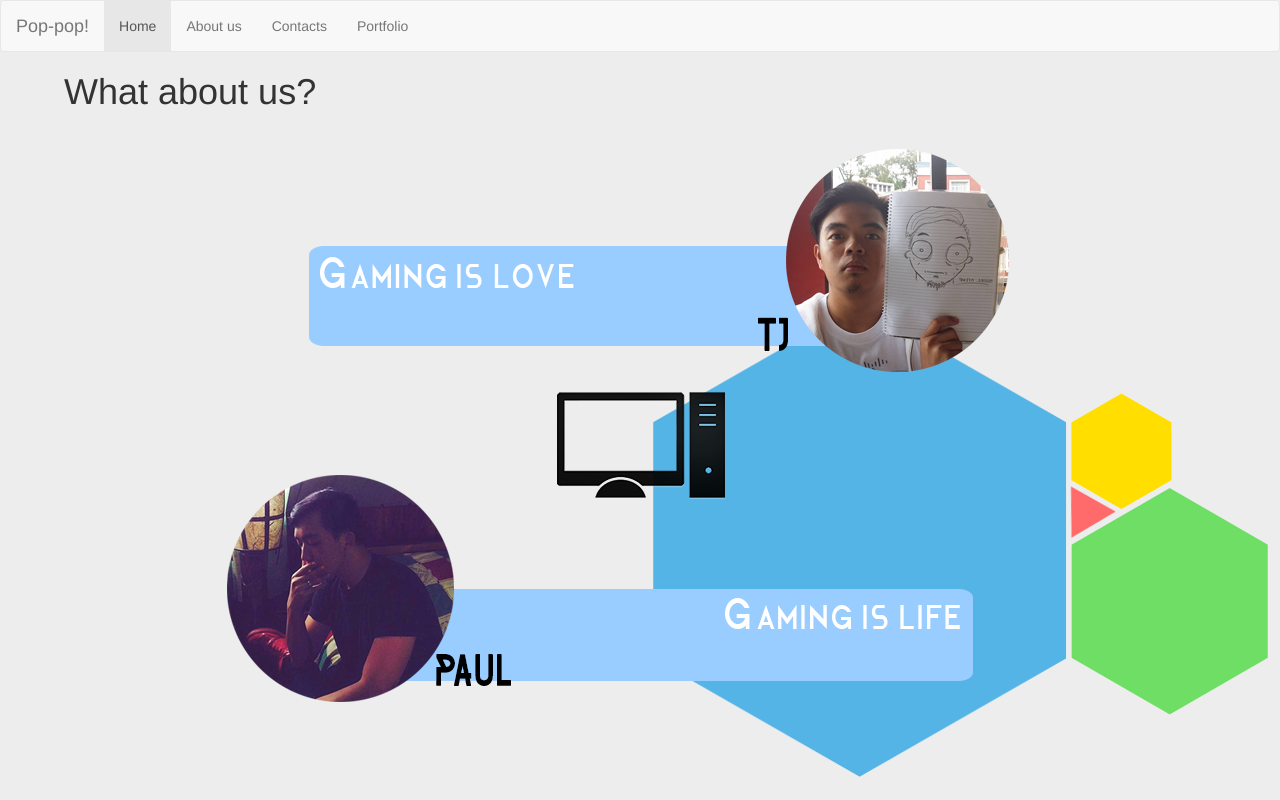
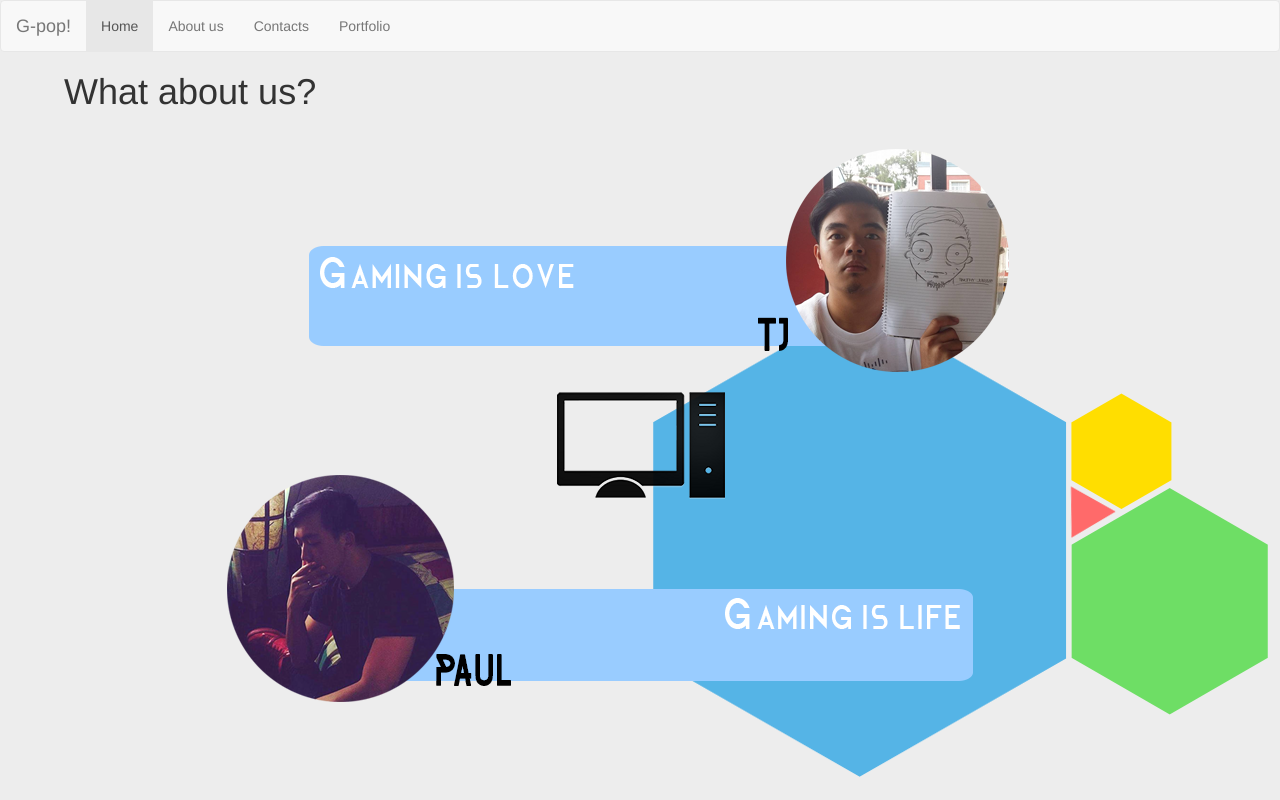
Before and after one commit to tihey/portfolios, a website: page about.html in a window 1280 px wide. Drawn offline with Linux system fonts and the light colour scheme.

Commit message:
Update about.html

```diff
--- a/about.html
+++ b/about.html
@@ -13,7 +13,7 @@
 <nav class="navbar navbar-default">
   <div class="container-fluid">
     <div class="navbar-header">
-      <a class="navbar-brand" href="poppop.html">Pop-pop!</a>
+      <a class="navbar-brand" href="poppop.html">G-pop!</a>
     </div>
     <ul class="nav navbar-nav">
       <li class="active"><a href="poppop.html">Home</a></li>
```
